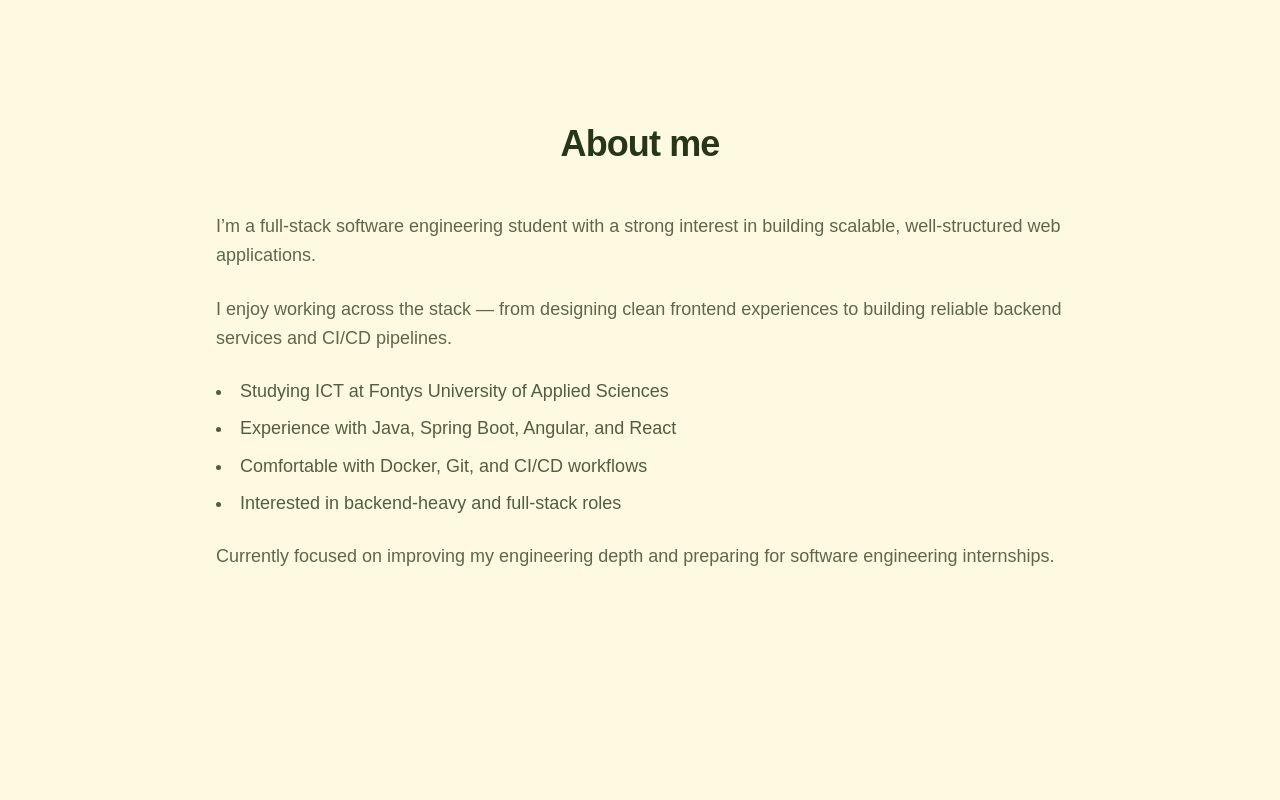
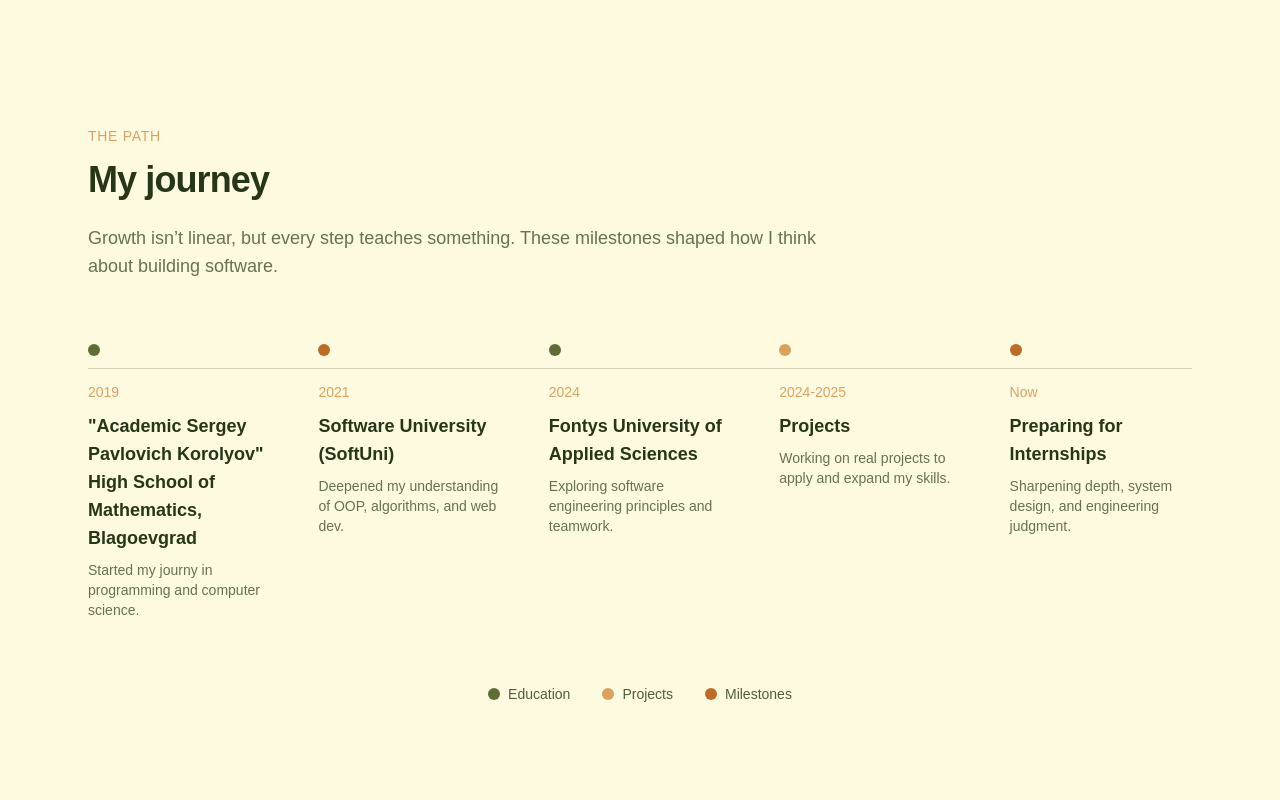
Before and after one commit to DimitarMalamski/Personal-Portfolio, a Next.js app: page / in a window 1280 px wide. Shown: the part 1520-2320 px from the top of the page. Before the commit the page ends 2219 px from the top, so only its background shows below. Built offline with nearby package versions, Linux system fonts and the light colour scheme.

Commit message:
Add initial design of the journey section

```diff
--- a/src/app/page.tsx
+++ b/src/app/page.tsx
@@ -1,12 +1,14 @@
 import Hero from "@/components/Hero";
 import Projects from "@/sections/Projects";
 import About from "@/sections/About";
+import Journey from "@/sections/Journey";
 
 export default function Home() {
   return (
     <main>
       <Hero />
       <Projects />
+      <Journey />
       <About />
     </main>
   );
--- a/src/components/Navbar.tsx
+++ b/src/components/Navbar.tsx
@@ -10,6 +10,9 @@ export default function Navbar() {
           <a href="#projects" className="hover:text-[var(--forest)]">
             Projects
           </a>
+          <a href="#journey" className="hover:text-[var(--forest)]">
+            Journey
+          </a>
           <a href="#about" className="hover:text-[var(--forest)]">
             About
           </a>
--- /dev/null
+++ b/src/sections/Journey.tsx
@@ -0,0 +1,106 @@
+export default function Journey() {
+  return (
+    <section
+      id="journey"
+      className="py-24 sm:py-32 px-6 max-w-6xl mx-auto bg-[var(--cream)]"
+    >
+      <div className="max-w-3xl mb-16">
+        <span className="text-sm uppercase tracking-wider text-[var(--amber)]">
+          The path
+        </span>
+
+        <h2 className="text-4xl font-bold tracking-tight mt-3 mb-6 text-[var(--forest)]">
+          My journey
+        </h2>
+
+        <p className="text-lg text-[var(--forest)]/70">
+          Growth isn’t linear, but every step teaches something. These
+          milestones shaped how I think about building software.
+        </p>
+      </div>
+
+      <div className="relative">
+        <div className="absolute top-6 left-0 right-0 h-px bg-[var(--forest)]/20" />
+
+        <div className="grid grid-cols-1 sm:grid-cols-5 gap-12 relative">
+          {[
+            {
+              year: "2019",
+              title:
+                '"Academic Sergey Pavlovich Korolyov" High School of Mathematics, Blagoevgrad',
+              text: "Started my journy in programming and computer science.",
+              type: "education",
+            },
+            {
+              year: "2021",
+              title: "Software University (SoftUni)",
+              text: "Deepened my understanding of OOP, algorithms, and web dev.",
+              type: "milestone",
+            },
+            {
+              year: "2024",
+              title: "Fontys University of Applied Sciences",
+              text: "Exploring software engineering principles and teamwork.",
+              type: "education",
+            },
+            {
+              year: "2024-2025",
+              title: "Projects",
+              text: "Working on real projects to apply and expand my skills.",
+              type: "project",
+            },
+            {
+              year: "Now",
+              title: "Preparing for Internships",
+              text: "Sharpening depth, system design, and engineering judgment.",
+              type: "milestone",
+            },
+          ].map((item) => {
+            const dotColor =
+              item.type === "education"
+                ? "bg-[var(--olive)]"
+                : item.type === "project"
+                  ? "bg-[var(--amber)]"
+                  : "bg-[var(--burnt)]";
+
+            return (
+              <div key={item.title} className="relative">
+                <div
+                  aria-hidden
+                  className={`w-3 h-3 rounded-full mb-6 ${dotColor}`}
+                />
+
+                <span className="text-sm text-[var(--amber)]">{item.year}</span>
+
+                <h3 className="text-lg font-semibold mt-2 mb-2 text-[var(--forest)]">
+                  {item.title}
+                </h3>
+
+                <p className="text-sm text-[var(--forest)]/70">{item.text}</p>
+              </div>
+            );
+          })}
+        </div>
+
+        <div className="mt-16 flex justify-center">
+          <ul className="flex items-center gap-8 text-sm text-[var(--forest)]/80">
+            <li className="flex items-center gap-2">
+              <span className="w-3 h-3 rounded-full bg-[var(--olive)]" />
+              Education
+            </li>
+
+            <li className="flex items-center gap-2">
+              <span className="w-3 h-3 rounded-full bg-[var(--amber)]" />
+              Projects
+            </li>
+
+            <li className="flex items-center gap-2">
+              <span className="w-3 h-3 rounded-full bg-[var(--burnt)]" />
+              Milestones
+            </li>
+          </ul>
+        </div>
+      </div>
+    </section>
+  );
+}
```
